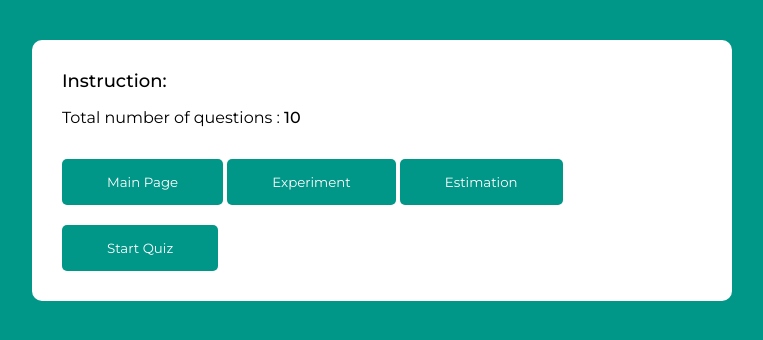
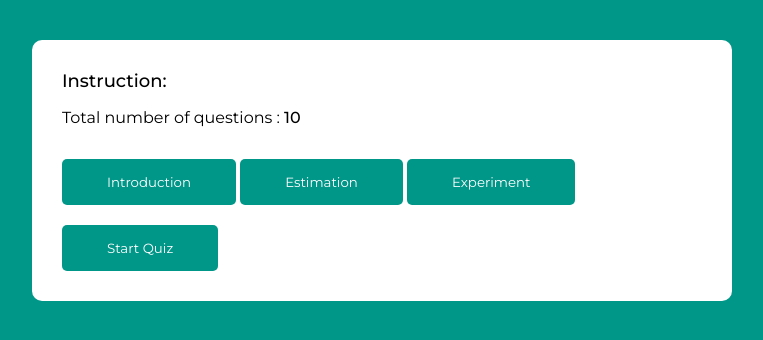
Before and after one commit to namanjuneja771/ssdproject, a plain HTML site: page quiz.html in a window 1280 px wide. Shown: the whole page, without its empty margins (258-1021 px from the left). Drawn offline with Linux system fonts and the light colour scheme.

Commit message:
Update quiz.html

```diff
--- a/quiz.html
+++ b/quiz.html
@@ -10,9 +10,9 @@
 	<div class="home-box custom-box">
 		<h3>Instruction:</h3>
 		<p>Total number of questions : <span class="total-question"></span></p>
-		<button type="button" class="btn" onclick="window.location.href='index.html'">Main Page</button>
+		<button type="button" class="btn" onclick="window.location.href='index.html'">Introduction</button>
+		<button type="button" class="btn" onclick="window.location.href='estimation.html'">Estimation</button>
 		<button type="button" class="btn" onclick="window.location.href='experiment.html'">Experiment</button>
-		<button type="button" class="btn" onclick="window.location.href='estimation.html'">Estimation</button>
 		<button type="button" class="btn" onclick="startQuiz()">Start Quiz</button>
 	</div>
 <!-- ##############STEP2---QUESTION-SET######################################### -->
```
